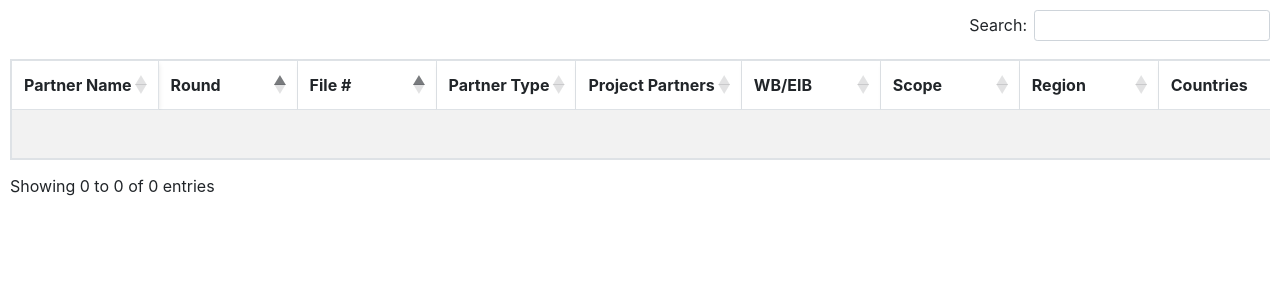
After one commit to patterson-s/siemens, a Python web app: template app/templates/main/project_table.html in a window 1280 px wide. The commit adds this page. Shown: the top 300 px of the page. Run offline with Jinja, Linux system fonts and the light colour scheme; the template is opened without the code that fills it, so the values that code supplies are empty; some libraries are stand-ins or nearby versions.

Commit message:
add full projects table

```diff
--- a/app/main/routes.py
+++ b/app/main/routes.py
@@ -1198,3 +1198,9 @@ def preview_document(document_id):
             'success': False,
             'error': str(e)
         }), 500
+
+@bp.route('/project_table')
+@login_required
+def project_table():
+    projects = Project.query.all()
+    return render_template('main/project_table.html', projects=projects)
--- a/app/templates/main/index.html
+++ b/app/templates/main/index.html
@@ -23,6 +23,11 @@
                             </div>
                             <div class="h5 mb-0 font-weight-bold text-gray-800">
                                 {{ projects|length }}
+                            </div>
+                            <div class="mt-2">
+                                <a href="{{ url_for('main.project_table') }}" target="_blank" class="small text-primary">
+                                    View full table <i class="fas fa-external-link-alt ml-1"></i>
+                                </a>
                             </div>
                         </div>
                         <div class="col-auto">
--- /dev/null
+++ b/app/templates/main/project_table.html
@@ -0,0 +1,227 @@
+<!DOCTYPE html>
+<html lang="en">
+<head>
+    <meta charset="UTF-8">
+    <meta name="viewport" content="width=device-width, initial-scale=1.0">
+    <title>Project Data Table</title>
+    <link rel="stylesheet" href="https://stackpath.bootstrapcdn.com/bootstrap/4.5.2/css/bootstrap.min.css">
+    <link rel="stylesheet" href="https://cdn.datatables.net/1.11.5/css/dataTables.bootstrap4.min.css">
+    <style>
+        body {
+            margin: 0;
+            padding: 0;
+            width: 100vw;
+            overflow-x: auto;
+        }
+        .table-container {
+            padding: 10px;
+            width: 100%;
+        }
+        .dataTables_wrapper {
+            width: 100%;
+        }
+        table.dataTable {
+            width: 100% !important;
+            margin: 0 !important;
+        }
+        th, td {
+            white-space: nowrap;
+            min-width: 100px;
+        }
+        td.wrap-text {
+            white-space: normal;
+            min-width: 200px;
+        }
+        .dataTables_filter {
+            margin-bottom: 10px;
+        }
+        /* Sticky header and first column styles */
+        .table thead th {
+            position: sticky;
+            top: 0;
+            background: white;
+            z-index: 10;
+        }
+        .table th:first-child,
+        .table td:first-child {
+            position: sticky;
+            left: 0;
+            background: white;
+            z-index: 9;
+        }
+        /* When header and first column intersect */
+        .table thead th:first-child {
+            z-index: 11;
+        }
+        /* Add shadow to indicate stickiness */
+        .table th:first-child,
+        .table td:first-child {
+            box-shadow: 2px 0 5px -2px rgba(0,0,0,0.1);
+        }
+        .table thead th {
+            box-shadow: 0 2px 5px -2px rgba(0,0,0,0.1);
+        }
+        .table thead th:first-child {
+            box-shadow: 2px 2px 5px -2px rgba(0,0,0,0.1);
+        }
+        /* Add styles for selected row */
+        tr.selected {
+            background-color: rgba(26, 188, 156, 0.1) !important;  /* Light teal color */
+        }
+
+        /* Ensure selected state shows through sticky column */
+        .table td.selected {
+            background-color: rgba(26, 188, 156, 0.1) !important;
+        }
+
+        /* Hover effect */
+        .table tbody tr:hover {
+            background-color: rgba(26, 188, 156, 0.05);
+            cursor: pointer;
+        }
+
+        /* Ensure sticky column shows hover state */
+        .table tbody tr:hover td:first-child {
+            background-color: rgba(26, 188, 156, 0.05);
+        }
+    </style>
+</head>
+<body>
+    <div class="table-container">
+        <table id="projectTable" class="table table-bordered table-striped table-hover">
+            <thead>
+                <tr>
+                    <th>Partner Name</th>
+                    <th>Round</th>
+                    <th>File #</th>
+                    <th>Partner Type</th>
+                    <th>Project Partners</th>
+                    <th>WB/EIB</th>
+                    <th>Scope</th>
+                    <th>Region</th>
+                    <th>Countries</th>
+                    <th>Sectoral Scope</th>
+                    <th>Specific Sector</th>
+                    <th>Funding (USD M)</th>
+                    <th>Duration</th>
+                    <th>Start Year</th>
+                    <th>End Year</th>
+                    <th>WB Income Class</th>
+                    <th>Corruption Quintile</th>
+                    <th>CCI</th>
+                    <th>Gov Type (EIU)</th>
+                    <th>Gov Score (EIU)</th>
+                    <th class="wrap-text">Key Objectives</th>
+                    <th>Public-Private Dialogues</th>
+                    <th>Legal Contributions</th>
+                    <th>Implementation Mechanisms</th>
+                    <th>Voluntary Standards</th>
+                    <th>Voluntary Signatories</th>
+                    <th>Organizations Supported</th>
+                    <th>New Courses</th>
+                    <th>Individuals Trained</th>
+                    <th>Training Activities</th>
+                    <th>Events Organized</th>
+                    <th>Event Attendees</th>
+                    <th>Publications</th>
+                    <th>Output Achievement</th>
+                    <th>Impact Evidence</th>
+                    <th>Sustainability</th>
+                    <th>Project Design</th>
+                    <th>Project Management</th>
+                    <th>Evaluation Quality</th>
+                    <th>Impact Progress</th>
+                    <th>Framework Significance</th>
+                    <th>Practice Significance</th>
+                    <th>Capacity Significance</th>
+                </tr>
+            </thead>
+            <tbody>
+                {% for project in projects %}
+                <tr>
+                    <td>{{ project.integrity_partner_name }}</td>
+                    <td>{{ project.name_of_round }}</td>
+                    <td>{{ project.file_number_db }}</td>
+                    <td>{{ project.partner_type }}</td>
+                    <td class="wrap-text">{{ project.project_partners }}</td>
+                    <td>{{ project.wb_or_eib }}</td>
+                    <td>{{ project.scope }}</td>
+                    <td>{{ project.region }}</td>
+                    <td>{{ project.countries_covered }}</td>
+                    <td class="wrap-text">{{ project.sectoral_scope }}</td>
+                    <td>{{ project.specific_sector }}</td>
+                    <td>{{ "%.1f"|format(project.funding_amount_usd) if project.funding_amount_usd }}</td>
+                    <td>{{ project.duration }}</td>
+                    <td>{{ project.start_year }}</td>
+                    <td>{{ project.end_year }}</td>
+                    <td>{{ project.wb_income_classification }}</td>
+                    <td>{{ project.corruption_quintile }}</td>
+                    <td>{{ "%.2f"|format(project.cci|float) if project.cci }}</td>
+                    <td>{{ project.government_type_eiu }}</td>
+                    <td>{{ "%.2f"|format(project.government_score_eiu|float) if project.government_score_eiu }}</td>
+                    <td class="wrap-text">{{ project.key_project_objectives }}</td>
+                    <td>{{ project.num_pubpri_dialogues }}</td>
+                    <td>{{ project.num_legal_contribuntions }}</td>
+                    <td>{{ project.num_implement_mechanisms }}</td>
+                    <td>{{ project.num_voluntary_standards }}</td>
+                    <td>{{ project.num_voluntary_signatories }}</td>
+                    <td>{{ project.num_organizations_supported }}</td>
+                    <td>{{ project.num_new_courses }}</td>
+                    <td>{{ project.num_individ_trained }}</td>
+                    <td>{{ project.num_training_activities }}</td>
+                    <td>{{ project.num_organizaed_events }}</td>
+                    <td>{{ project.num_event_attendees }}</td>
+                    <td>{{ project.num_publications }}</td>
+                    <td>{{ project.rate_output_achieved }}</td>
+                    <td>{{ project.rate_impact_evidence }}</td>
+                    <td>{{ project.rate_sustainability }}</td>
+                    <td>{{ project.rate_project_design }}</td>
+                    <td>{{ project.rate_project_management }}</td>
+                    <td>{{ project.rate_quality_evaluation }}</td>
+                    <td>{{ project.rate_impact_progress }}</td>
+                    <td>{{ project.rate_signif_frameworks }}</td>
+                    <td>{{ project.rate_signif_practices }}</td>
+                    <td>{{ project.rate_signif_capacity }}</td>
+                </tr>
+                {% endfor %}
+            </tbody>
+        </table>
+    </div>
+
+    <script src="https://code.jquery.com/jquery-3.5.1.min.js"></script>
+    <script src="https://cdn.datatables.net/1.11.5/js/jquery.dataTables.min.js"></script>
+    <script src="https://cdn.datatables.net/1.11.5/js/dataTables.bootstrap4.min.js"></script>
+    <script>
+        $(document).ready(function() {
+            const table = $('#projectTable').DataTable({
+                scrollX: true,
+                scrollY: '80vh',
+                scrollCollapse: true,
+                paging: false,
+                fixedHeader: true,
+                order: [[1, 'asc'], [2, 'asc']], // Sort by Round (col 1) then File # (col 2)
+                dom: 'Bfrtip',
+                buttons: ['copy', 'excel', 'pdf'],
+                initComplete: function() {
+                    this.api().columns().every(function() {
+                        var column = this;
+                        var header = $(column.header());
+                        header.addClass('sortable');
+                    });
+                }
+            });
+
+            // Add click handler for rows
+            $('#projectTable tbody').on('click', 'tr', function() {
+                // Remove selected class from all rows and their first cells
+                table.$('tr.selected').removeClass('selected');
+                table.$('td.selected').removeClass('selected');
+
+                // Add selected class to clicked row and its first cell
+                $(this).addClass('selected');
+                $(this).find('td:first-child').addClass('selected');
+            });
+        });
+    </script>
+</body>
+</html>
```
